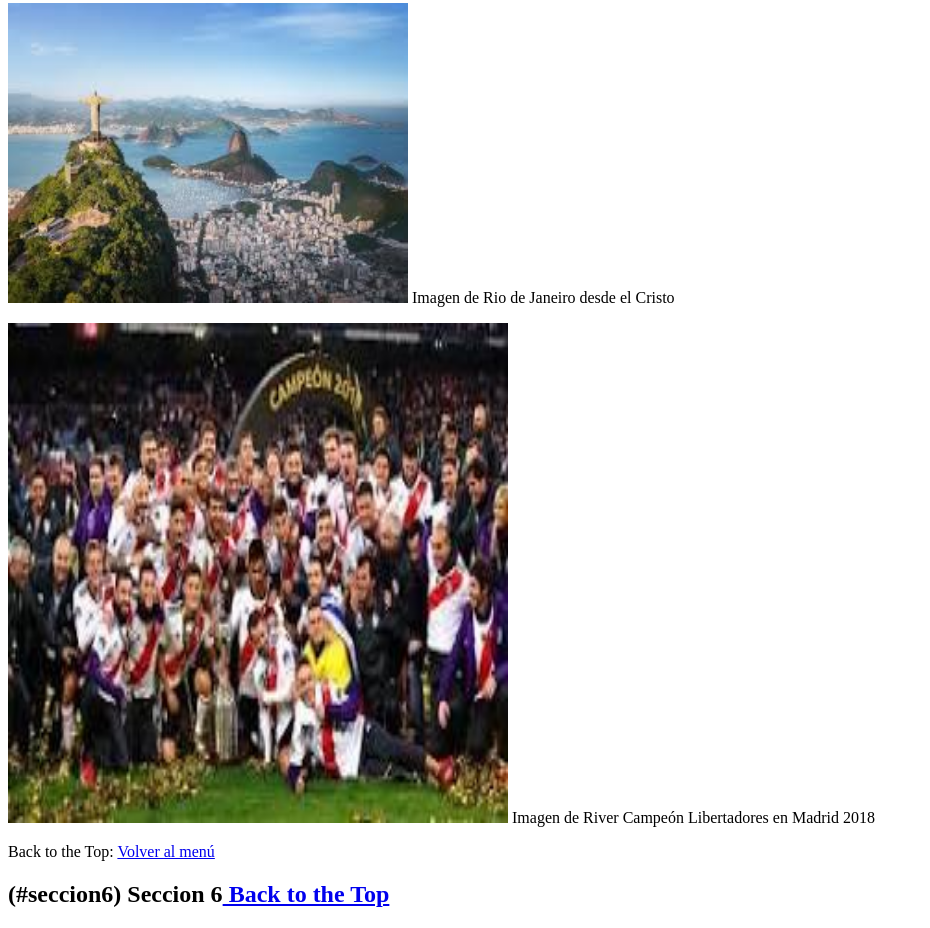
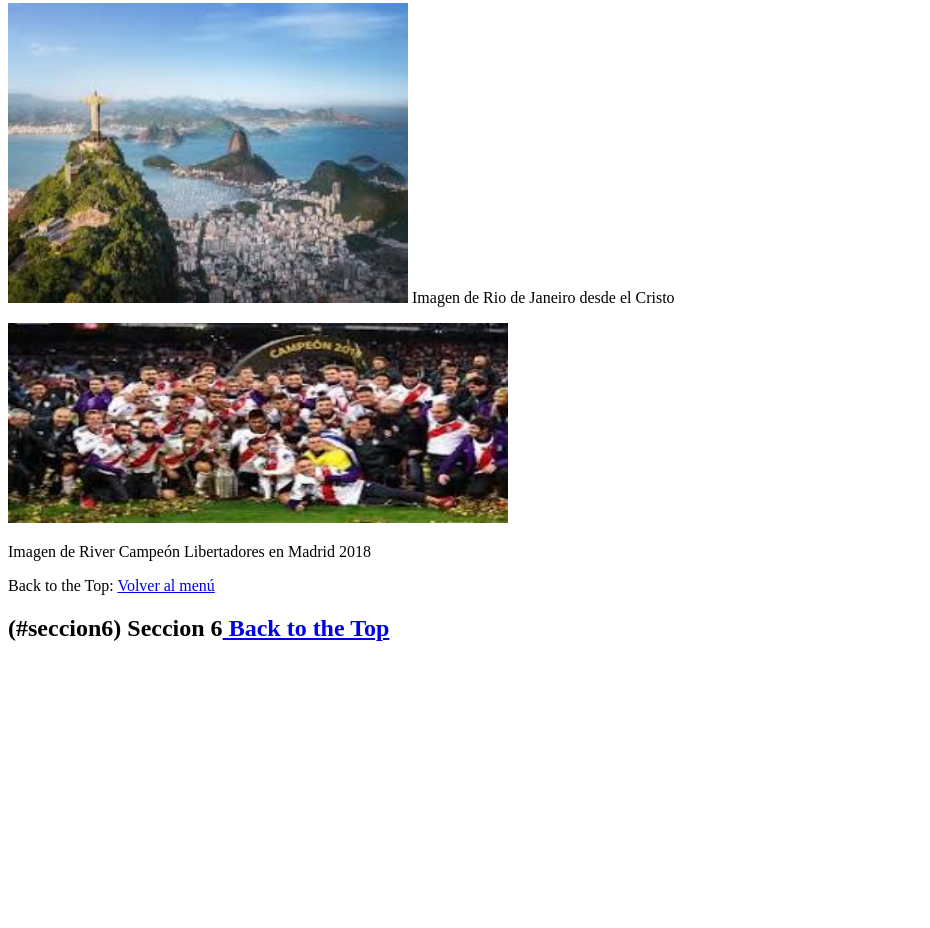
Before and after one commit to Maxhaberman/maxhaberman.github.io, a plain HTML site: page Curso-HTML/ejemplo.html in a window 1280 px wide. Shown: the part 1187-2115 px from the top of the page, without its empty margins (0-930 px from the left). After the commit the page ends 1849 px from the top, so only its background shows below. Drawn offline with Linux system fonts and the light colour scheme.

Commit message:
Update ejemplo.html

```diff
--- a/Curso-HTML/ejemplo.html
+++ b/Curso-HTML/ejemplo.html
@@ -76,7 +76,8 @@
          <img src="rio1.jpg" width="400" height="300" alt="Rio de janeiro"> Imagen de Rio de Janeiro desde el Cristo
         </p>
         <p>
-            <img src="river1.jpg" width="500" height="500" alt="River Campeón de la Libertadores 2018"> Imagen de River Campeón Libertadores en Madrid 2018
+            <img src="river1.jpg" width="500" height="200" alt="River Campeón de la Libertadores 2018"></p>
+           <p>Imagen de River Campeón Libertadores en Madrid 2018
            </p>
         <p>Back to the Top: <a href="#top"> Volver al menú</a></p>
     </section>
```
